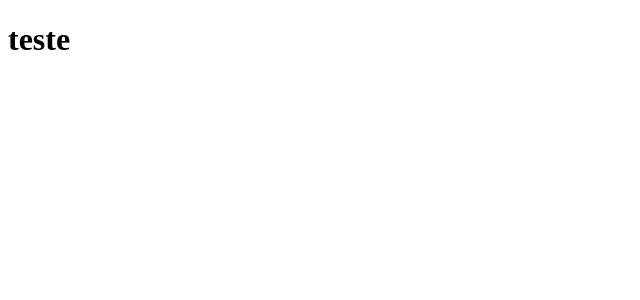
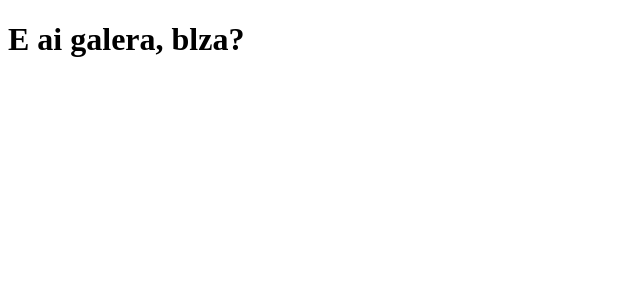
Before and after one commit to arisobel/clone-tabnews, a Next.js app: page / in a window 1280 px wide. Shown: the top 300 px of the page, without its empty margins (0-640 px from the left). Built offline with nearby package versions, Linux system fonts and the light colour scheme.

Commit message:
alteracao da pagina

```diff
--- a/pages/index.js
+++ b/pages/index.js
@@ -1,6 +1,6 @@
 function Home() {
   return (
-    <h1>teste</h1>
+    <h1>E ai galera, blza?</h1>
   );
 }
 
```
